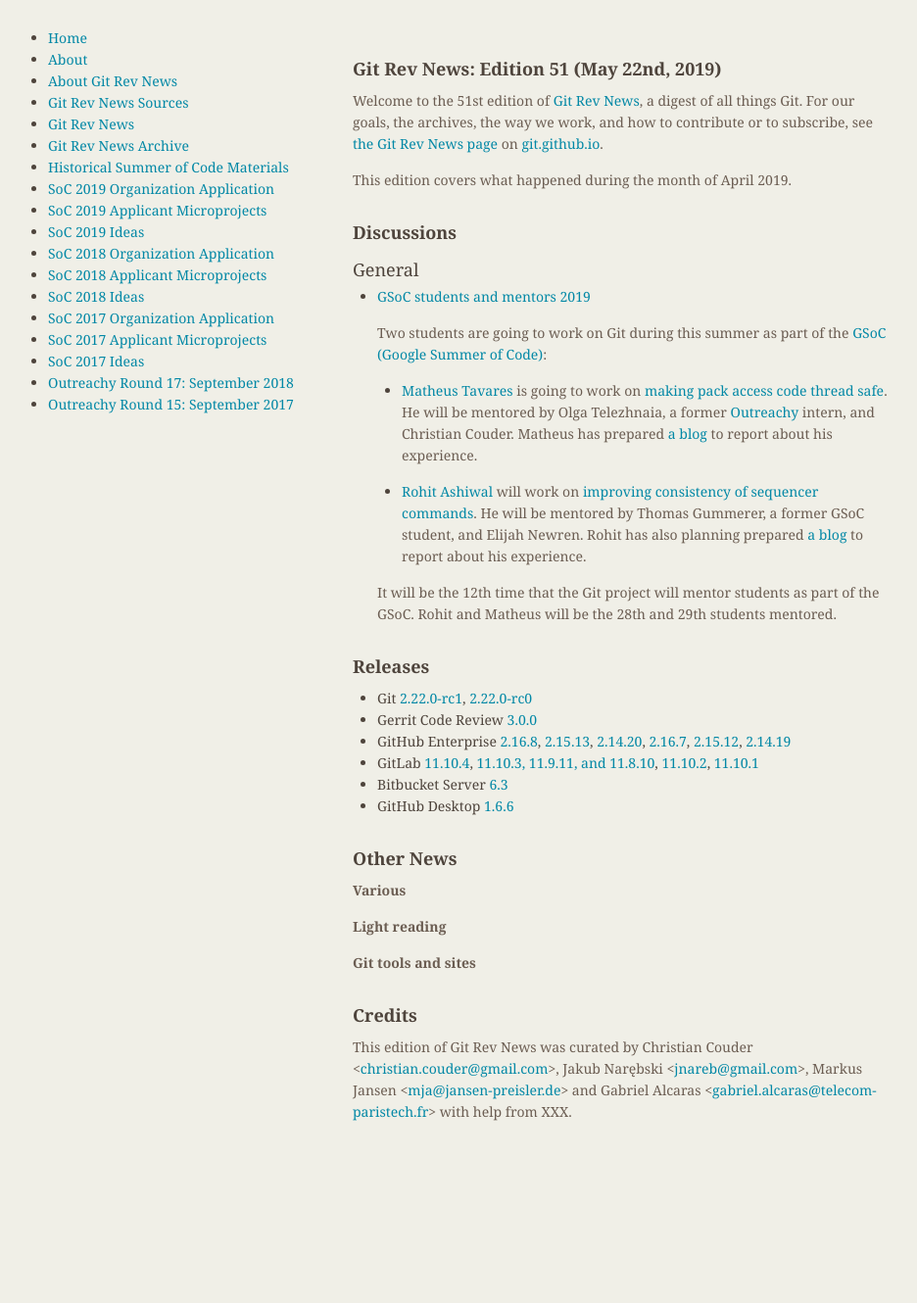
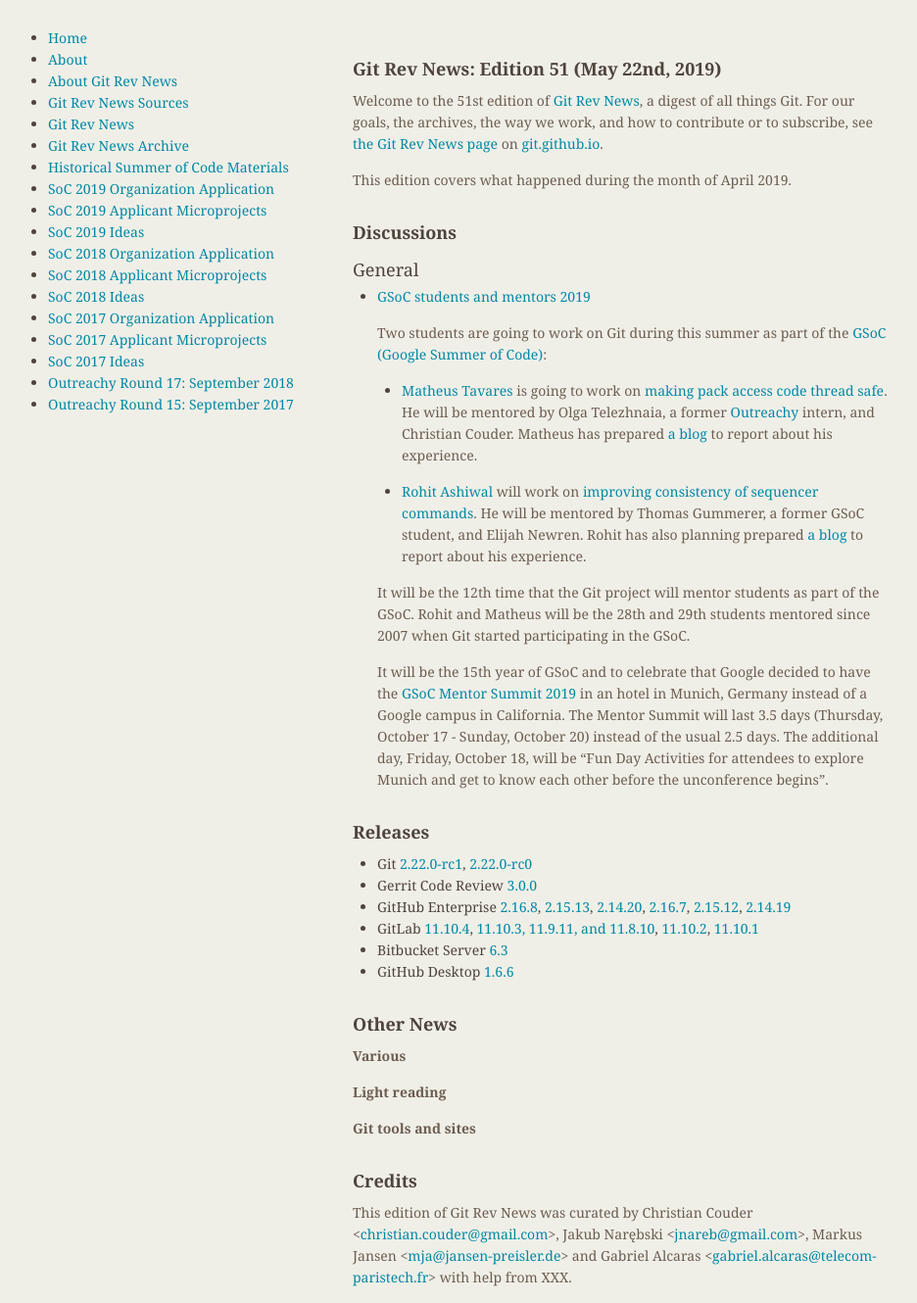
Before and after one commit to git/git.github.io, a Jekyll site: the page built from rev_news/drafts/edition-51.md, in a window 1280 px wide. Shown: the whole page at 98% size, without its empty margins (174-1110 px from the left). Built offline with Jekyll 4.4.1, drawn with Linux system fonts in a browser that asks for light colours; before the commit the page ends 1161 px from its top, so only the background shows below that.

Commit message:
rn-51: add more GSoC related information

```diff
--- a/rev_news/drafts/edition-51.md
+++ b/rev_news/drafts/edition-51.md
@@ -37,7 +37,17 @@
 
   It will be the 12th time that the Git project will mentor students
   as part of the GSoC. Rohit and Matheus will be the 28th and 29th
-  students mentored.
+  students mentored since 2007 when Git started participating in the
+  GSoC.
+
+  It will be the 15th year of GSoC and to celebrate that Google
+  decided to have the [GSoC Mentor Summit 2019](https://sites.google.com/view/gsoc-mentorsummit2019/home)
+  in an hotel in Munich, Germany instead of a Google campus in
+  California. The Mentor Summit will last 3.5 days (Thursday, October
+  17 - Sunday, October 20) instead of the usual 2.5 days. The
+  additional day, Friday, October 18, will be "Fun Day Activities for
+  attendees to explore Munich and get to know each other before the
+  unconference begins".
 
 <!---
 ### Reviews
```
